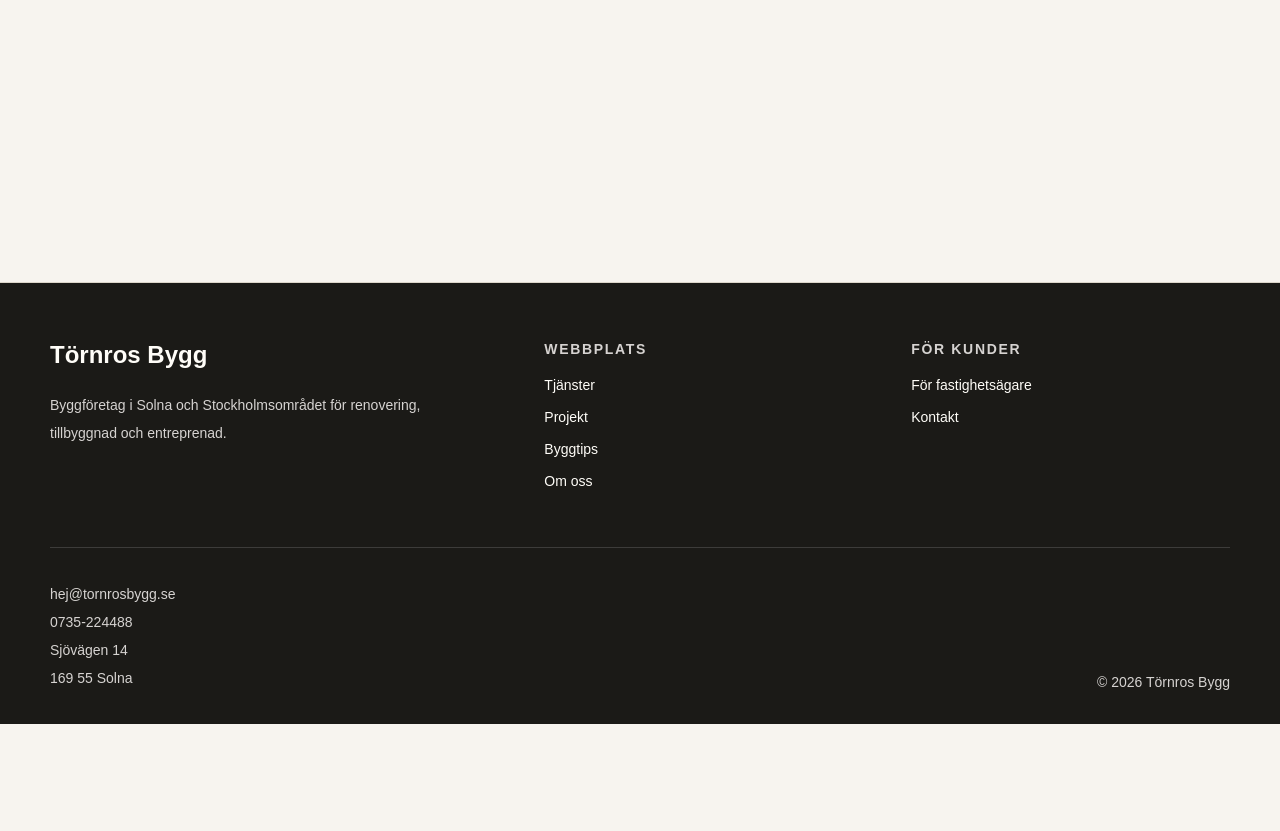
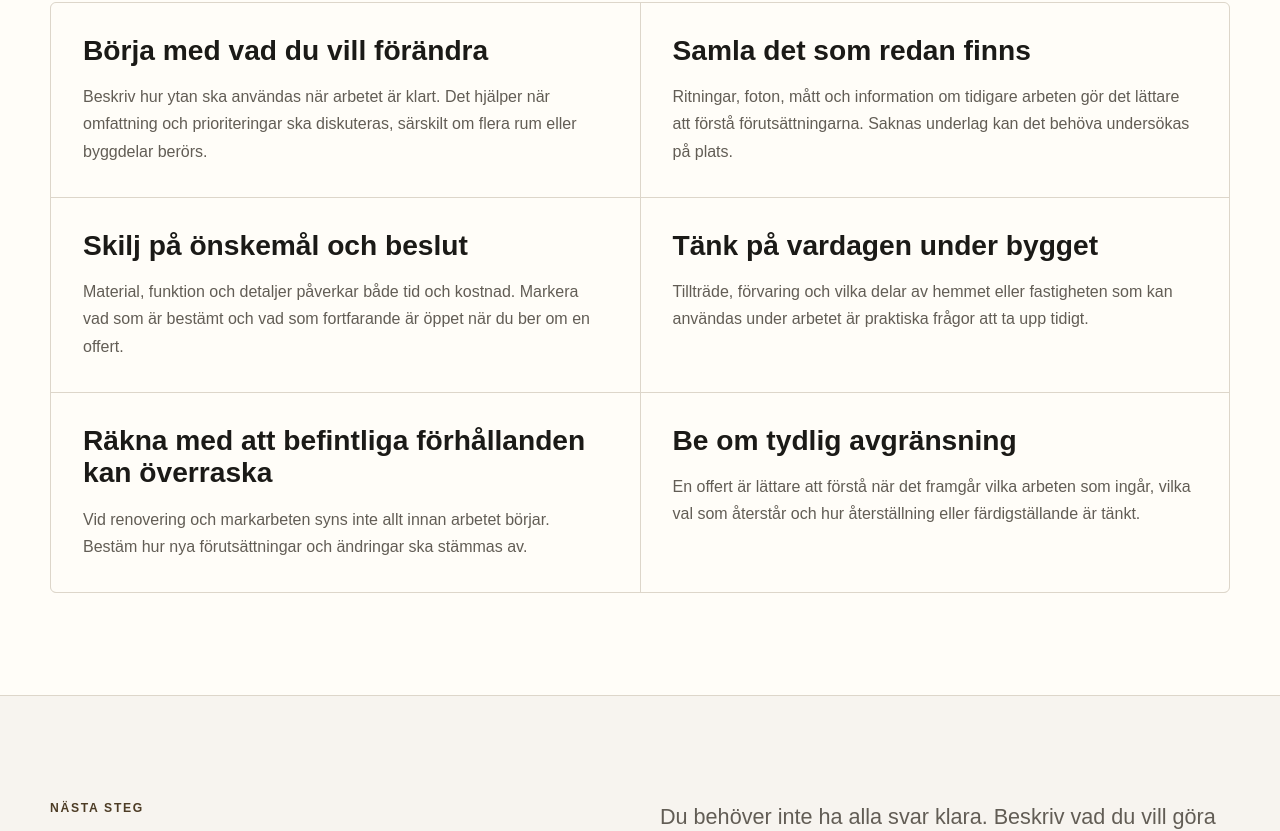
Before and after one commit to tornrosdaniel-cell/tornrosbygg-web, a Next.js app: page /byggtips in a window 1280 px wide. Before the commit this address had no page. Shown: the part 599-1430 px from the top of the page. Before the commit the page ends 1323 px from the top, so only its background shows below. Built offline with nearby package versions, Linux system fonts and the light colour scheme.

Commit message:
Add src/app/byggtips/page.tsx

```diff
--- /dev/null
+++ b/src/app/byggtips/page.tsx
@@ -0,0 +1,27 @@
+import type { Metadata } from "next";
+import Link from "next/link";
+
+export const metadata: Metadata = {
+  title: "Byggtips inför ditt projekt | Törnros Bygg",
+  description: "Praktiska frågor att tänka igenom inför renovering, tillbyggnad och markarbeten.",
+  alternates: { canonical: "/byggtips/" },
+};
+
+const tips = [
+  { title: "Börja med vad du vill förändra", text: "Beskriv hur ytan ska användas när arbetet är klart. Det hjälper när omfattning och prioriteringar ska diskuteras, särskilt om flera rum eller byggdelar berörs." },
+  { title: "Samla det som redan finns", text: "Ritningar, foton, mått och information om tidigare arbeten gör det lättare att förstå förutsättningarna. Saknas underlag kan det behöva undersökas på plats." },
+  { title: "Skilj på önskemål och beslut", text: "Material, funktion och detaljer påverkar både tid och kostnad. Markera vad som är bestämt och vad som fortfarande är öppet när du ber om en offert." },
+  { title: "Tänk på vardagen under bygget", text: "Tillträde, förvaring och vilka delar av hemmet eller fastigheten som kan användas under arbetet är praktiska frågor att ta upp tidigt." },
+  { title: "Räkna med att befintliga förhållanden kan överraska", text: "Vid renovering och markarbeten syns inte allt innan arbetet börjar. Bestäm hur nya förutsättningar och ändringar ska stämmas av." },
+  { title: "Be om tydlig avgränsning", text: "En offert är lättare att förstå när det framgår vilka arbeten som ingår, vilka val som återstår och hur återställning eller färdigställande är tänkt." },
+];
+
+export default function ByggtipsPage() {
+  return (
+    <main>
+      <section className="container py-16 md:py-24"><div className="max-w-4xl"><p className="eyebrow mb-6">Byggtips</p><h1 className="heading-xl">Inför ditt byggprojekt</h1><p className="body-lg mt-8 max-w-3xl">Bra förberedelser gör det enklare att prata om rätt arbete. Här är några frågor att gå igenom inför en renovering, tillbyggnad eller ett arbete på tomten.</p></div></section>
+      <section className="section border-y border-[var(--color-border)] bg-[var(--color-surface)]"><div className="container grid gap-px overflow-hidden rounded-[var(--radius-md)] border border-[var(--color-border)] bg-[var(--color-border)] md:grid-cols-2">{tips.map((item) => <article key={item.title} className="bg-[var(--color-surface)] p-8"><h2 className="heading-md">{item.title}</h2><p className="body-copy mt-4">{item.text}</p></article>)}</div></section>
+      <section className="section"><div className="container grid gap-10 lg:grid-cols-2"><div><p className="eyebrow mb-4">Nästa steg</p><h2 className="heading-lg">Ta med dina frågor till samtalet</h2></div><div><p className="body-lg">Du behöver inte ha alla svar klara. Beskriv vad du vill göra och vilka förutsättningar du känner till, så kan vi gå igenom vad som behöver redas ut.</p><Link href="/kontakt" className="button button-primary mt-8">Kontakta Törnros Bygg</Link></div></div></section>
+    </main>
+  );
+}
```
